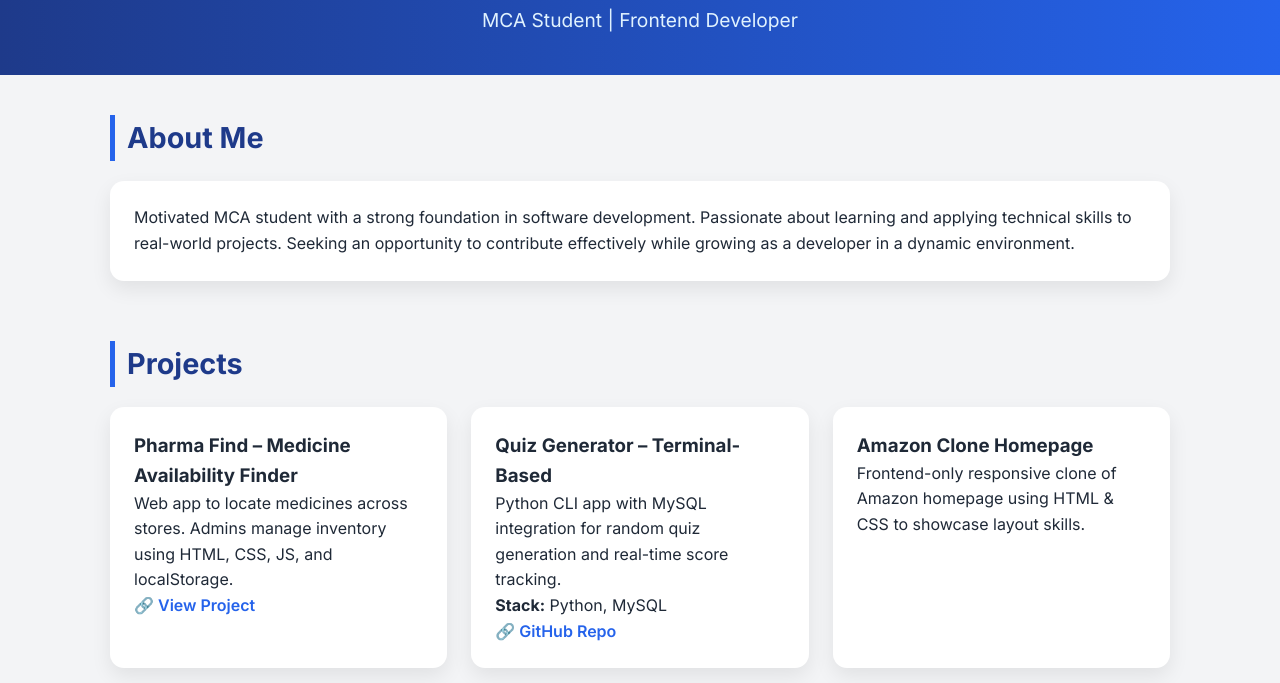
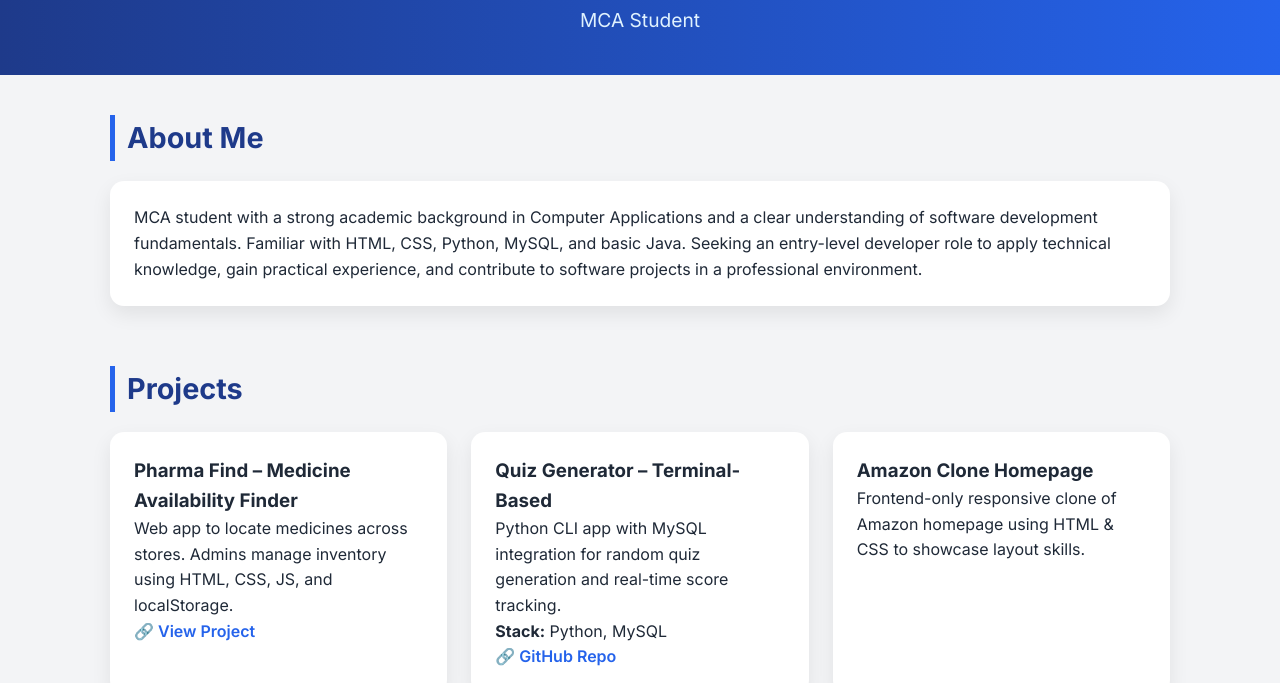
Before and after one commit to MohammedIrbaazFaisel/Portfolio, a plain HTML site: page index.html in a window 1280 px wide. Shown: the part 135-818 px from the top of the page. Drawn offline with Linux system fonts and the light colour scheme.

Commit message:
Changed role to Aspiring Software Developer

```diff
--- a/index.html
+++ b/index.html
@@ -128,14 +128,17 @@
 
   <header>
     <h1>Mohammed Irbaaz Faisel N</h1>
-    <p>MCA Student | Frontend Developer</p>
+    <p>MCA Student</p>
   </header>
 
   <main>
     <section>
       <h2>About Me</h2>
       <div class="card">
-        <p>Motivated MCA student with a strong foundation in software development. Passionate about learning and applying technical skills to real-world projects. Seeking an opportunity to contribute effectively while growing as a developer in a dynamic environment.</p>
+        <p> MCA student with a strong academic background in Computer Applications and a clear understanding of
+ software development fundamentals. Familiar with HTML, CSS, Python, MySQL, and basic Java. Seeking an
+ entry-level developer role to apply technical knowledge, gain practical experience, and contribute to software
+ projects in a professional environment.</p>
       </div>
     </section>
 
```
